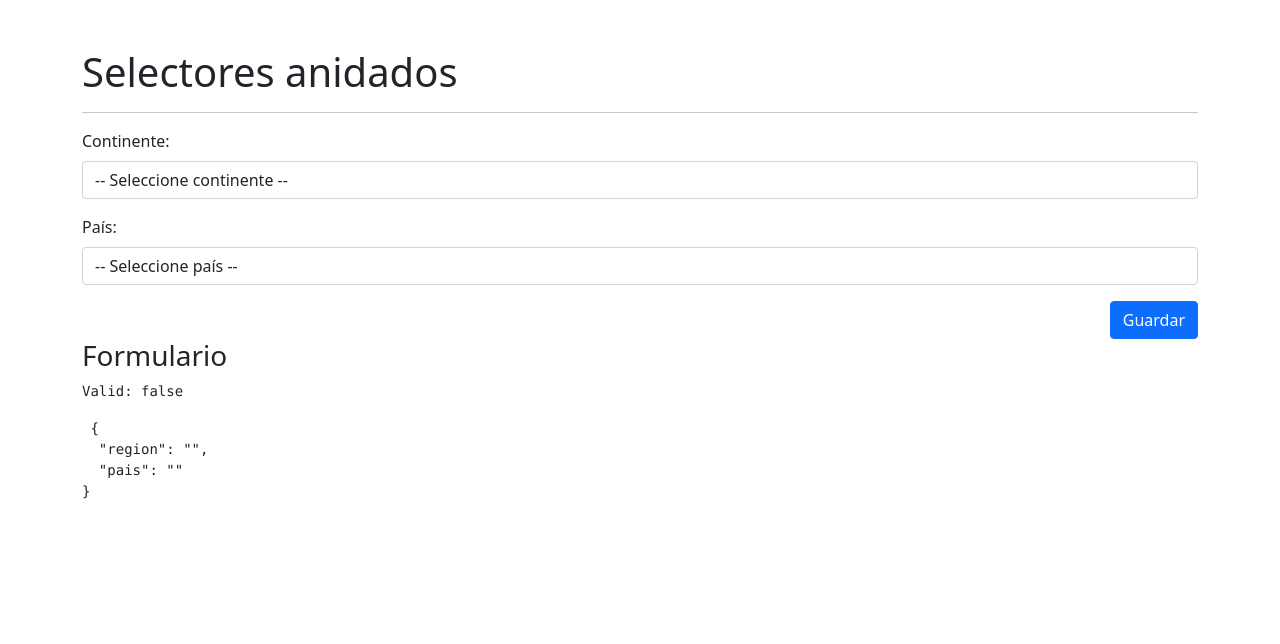
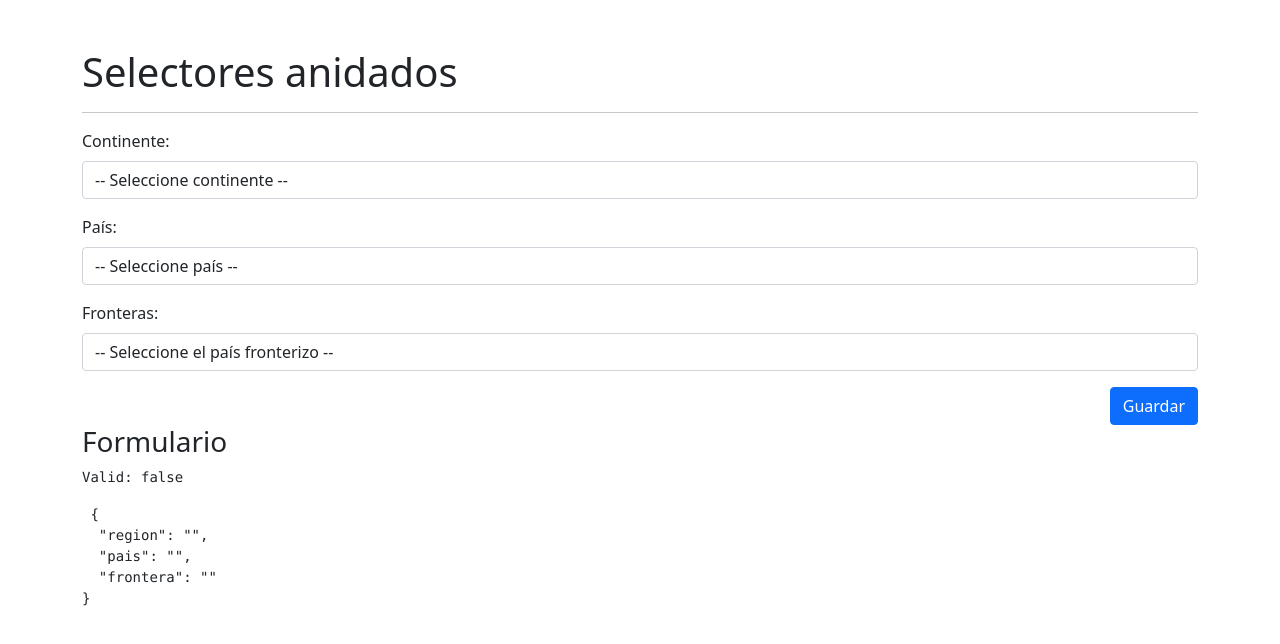
Before and after one commit to marcosdam/07-selectores, an Angular app: page /selector/selector in a window 1280 px wide. Shown: the top 644 px of the page. Built offline with nearby package versions, Linux system fonts and the light colour scheme.

Commit message:
Tercer selector anidado

```diff
--- a/src/app/paises/pages/selector-page/selector-page.component.html
+++ b/src/app/paises/pages/selector-page/selector-page.component.html
@@ -24,6 +24,17 @@
         </div>
     </div>
 
+    <!--Fronteras-->
+    <div class="row mb-3">
+        <div class="col">
+            <label class="form-label">Fronteras:</label>
+            <select class="form-control" formControlName="frontera">
+          <option value=""> -- Seleccione el país fronterizo -- </option>
+          <!-- <option *ngFor="let pais of paises" [value]="pais.alpha3Code"> {{ pais.name }} </option> -->
+        </select>
+        </div>
+    </div>
+
     <div class="row">
         <div class="col">
             <button type="submit" class="btn btn-primary float-end">Guardar</button>
--- a/src/app/paises/pages/selector-page/selector-page.component.ts
+++ b/src/app/paises/pages/selector-page/selector-page.component.ts
@@ -13,8 +13,11 @@
 
   miFormulario: FormGroup = this.fb.group({
     region: [ '', Validators.required ],
-    pais: [ '', Validators.required ]
+    pais: [ '', Validators.required ],
+    frontera: [ '', Validators.required ]
   })
+
+  // https://restcountries.eu/rest/v2/alpha/col
 
   // llenar selectores
   regiones: string[] = [];
@@ -26,17 +29,6 @@
     this.regiones = this.paisesService.regiones;
 
     // Cuando cambie la región
-    // this.miFormulario.get('region')?.valueChanges
-    //   .subscribe( region => {
-    //     console.log(region);
-
-    //     this.paisesService.getPaisesPorRegion( region )
-    //       .subscribe( paises => {
-    //         console.log(paises);
-    //         this.paises = paises;
-    //       })
-    //   })
-
     this.miFormulario.get('region')?.valueChanges
     .pipe(
       tap( ( _ ) => {
@@ -47,6 +39,15 @@
     .subscribe( paises => {
         this.paises = paises;
       })
+
+    // Cuando cambie el país
+    this.miFormulario.get('pais')?.valueChanges
+    .pipe(
+      switchMap( codigo => this.paisesService.getPaisPorCodigo( codigo ) )
+    )
+    .subscribe( pais => {
+        console.log( pais );
+      })
   }
 
   guardar(){
--- a/src/app/paises/services/paises.service.ts
+++ b/src/app/paises/services/paises.service.ts
@@ -1,7 +1,7 @@
 import { HttpClient } from '@angular/common/http';
 import { Injectable } from '@angular/core';
-import { Observable } from 'rxjs';
-import { PaisSmall } from '../interfaces/paises.interface';
+import { Observable, of } from 'rxjs';
+import { Pais, PaisSmall } from '../interfaces/paises.interface';
 
 @Injectable({
   providedIn: 'root'
@@ -23,4 +23,14 @@
     return this.http.get<PaisSmall[]>( url );
   }
 
+  getPaisPorCodigo( codigo: string ): Observable<Pais | null> {
+
+    if( !codigo ){
+      return of(null)
+    }
+
+    const url = `${ this.baseUrl }/alpha/${ codigo }`;
+    return this.http.get<Pais>( url );
+  }
+
 }
```
Also changed, not shown: src/app/paises/interfaces/paises.interface.ts (+61 -0 lines).
